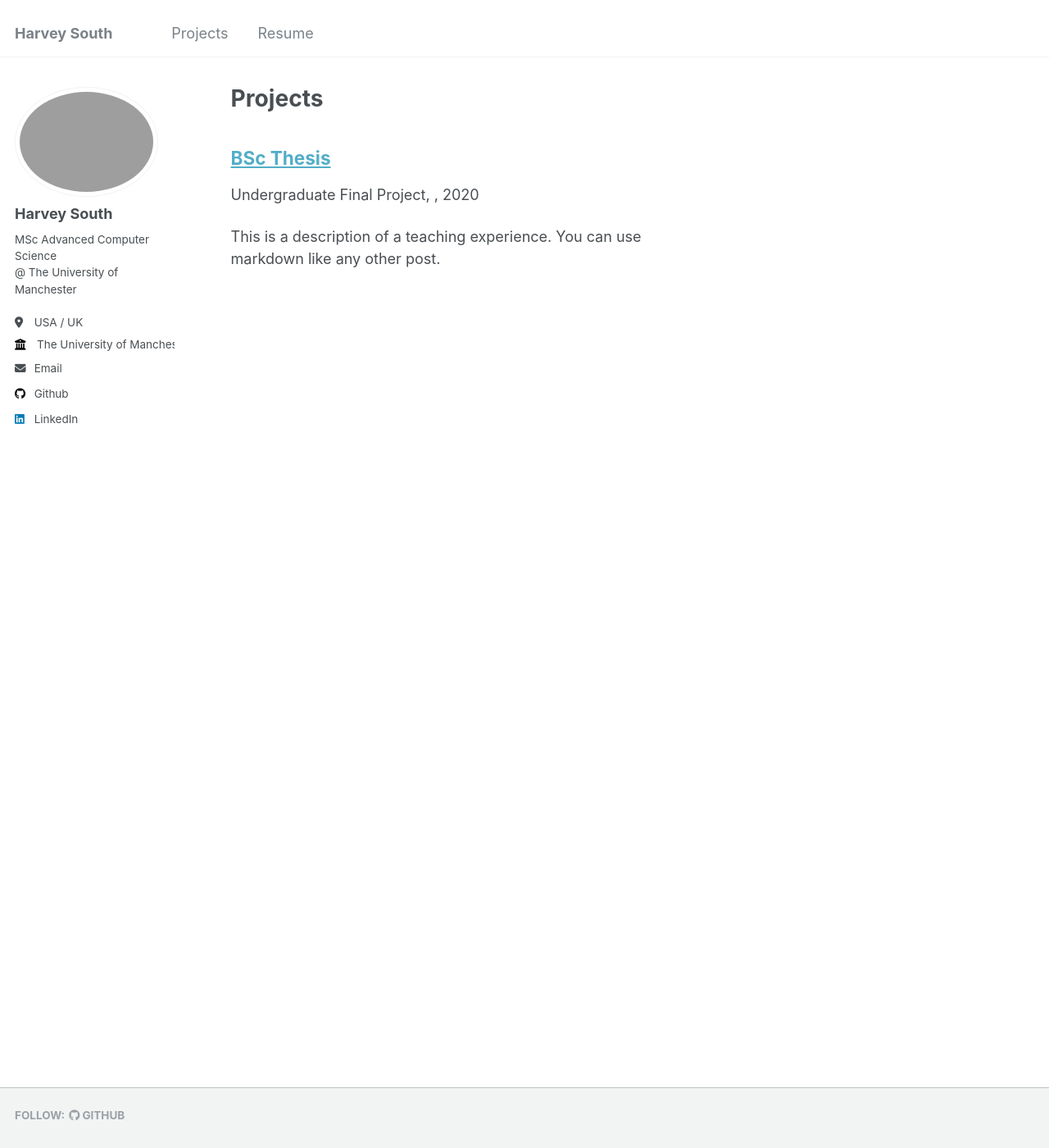
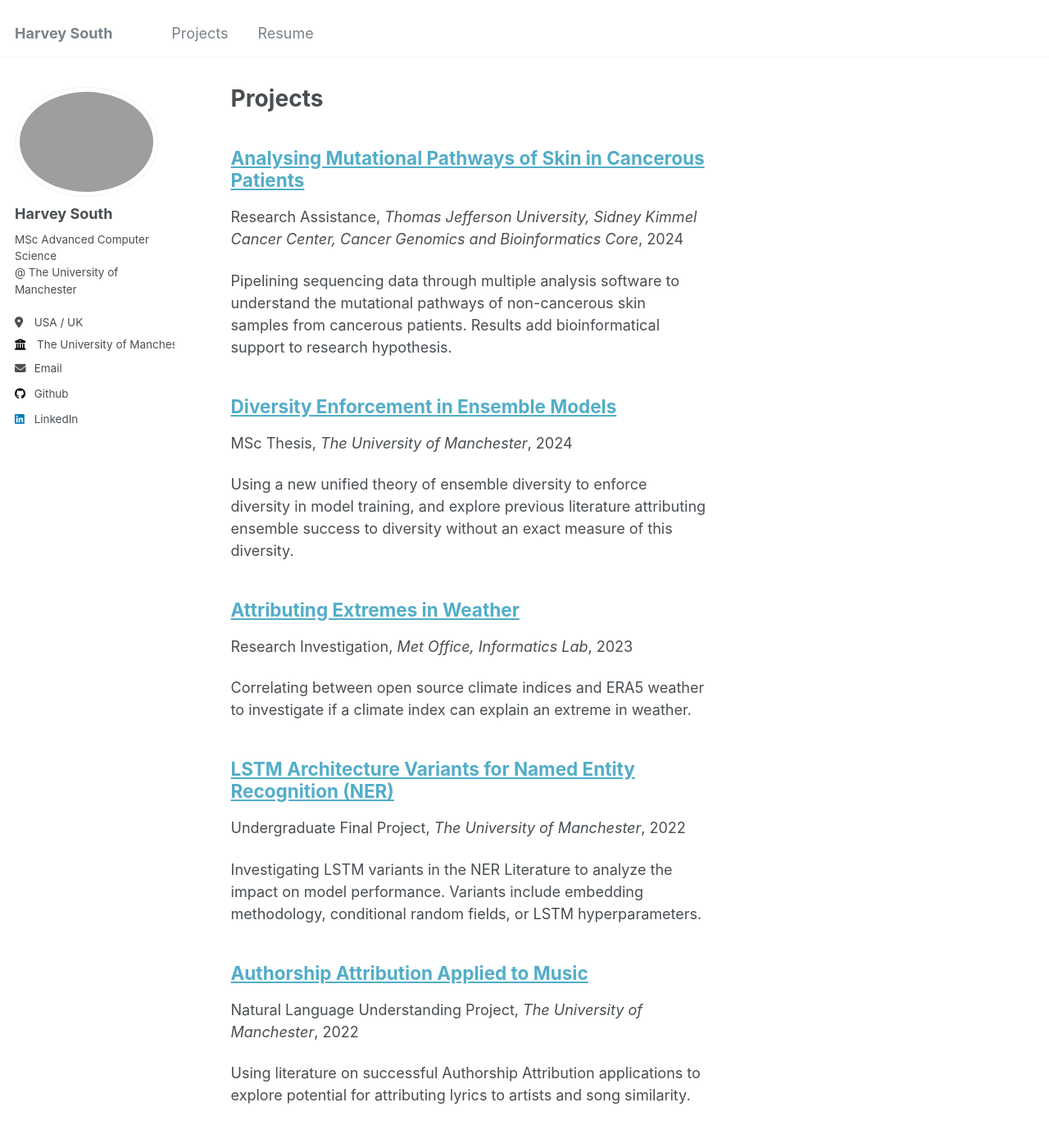
Before and after one commit to MohanSheng/mohansheng.github.io, a Jekyll site: the page built from _pages/projects.html, in a window 1280 px wide and 1400 px high. Shown: the whole window at 82% size. Built offline with Jekyll 4.4.1, drawn with Linux system fonts in a browser that asks for light colours.

Commit message:
Add some basic projects

```diff
--- a/_includes/archive-single.html
+++ b/_includes/archive-single.html
@@ -41,7 +41,7 @@
         {% if post.collection == 'projects' %}
           <p> {{ post.type }}, <i>{{ post.venue }}</i>, {{ post.date | default: "1900-01-01" | date: "%Y" }} </p>
         {% elsif post.collection == 'publications' %}
-          <p>Published in <i>{{ post.venue }}</i>, {{ post.date | default: "1900-01-01" | date: "%Y" }} </p>
+          <p>Completed in <i>{{ post.venue }}</i>, {{ post.date | default: "1900-01-01" | date: "%Y" }} </p>
         {% elsif post.date %}
          <p class="page__date"><strong><i class="fa fa-fw fa-calendar" aria-hidden="true"></i> {{ site.data.ui-text[site.locale].date_label | default: "Published:" }}</strong> <time datetime="{{ post.date | default: "1900-01-01" | date_to_xmlschema }}">{{ post.date | default: "1900-01-01" | date: "%B %d, %Y" }}</time></p>
         {% endif %}
--- a/_layouts/single.html
+++ b/_layouts/single.html
@@ -37,7 +37,7 @@ layout: default
         {% if page.collection == 'teaching' %}
           <p> {{ page.type }}, <i>{{ page.venue }}</i>, {{ page.date | default: "1900-01-01" | date: "%Y" }} </p>
         {% elsif page.venue and page.date %}
-          <p>Published in <i>{{ page.venue }}</i>, {{ page.date | default: "1900-01-01" | date: "%Y" }} </p>
+          <p>Completed in <i>{{ page.venue }}</i>, {{ page.date | default: "1900-01-01" | date: "%Y" }} </p>
         {% elsif page.date %}
           <p class="page__date"><strong><i class="fa fa-fw fa-calendar" aria-hidden="true"></i> {{ site.data.ui-text[site.locale].date_label | default: "Published:" }}</strong> <time datetime="{{ page.date | date_to_xmlschema }}">{{ page.date | default: "1900-01-01" | date: "%B %d, %Y" }}</time></p>
         {% endif %}
--- a/_projects/2019-bsc-thesis.md
+++ /dev/null
@@ -1,18 +0,0 @@
----
-title: "BSc Thesis"
-collection: projects
-type: "Undergraduate Final Project"
-permalink: /projects/2019-bsc-thesis
-date: 2020-05-01
----
-
-This is a description of a teaching experience. You can use markdown like any other post.
-
-Heading 1
-======
-
-Heading 2
-======
-
-Heading 3
-======
--- /dev/null
+++ b/_projects/2022-AA-NLP.md
@@ -0,0 +1,10 @@
+---
+title: "Authorship Attribution Applied to Music"
+collection: projects
+type: "Natural Language Understanding Project"
+permalink: /projects/2022-NLU-Authorship-Attribution
+date: 2022-05-01
+venue: The University of Manchester
+---
+
+Using literature on successful Authorship Attribution applications to explore potential for attributing lyrics to artists and song similarity.
--- /dev/null
+++ b/_projects/2022-bsc-thesis.md
@@ -0,0 +1,10 @@
+---
+title: "LSTM Architecture Variants for Named Entity Recognition (NER)"
+collection: projects
+type: "Undergraduate Final Project"
+permalink: /projects/2022-bsc-thesis
+date: 2022-05-01
+venue: The University of Manchester
+---
+
+Investigating LSTM variants in the NER Literature to analyze the impact on model performance. Variants include embedding methodology, conditional random fields, or LSTM hyperparameters.
--- /dev/null
+++ b/_projects/2023-Climate-Extremes.md
@@ -0,0 +1,10 @@
+---
+title: "Attributing Extremes in Weather"
+collection: projects
+type: "Research Investigation"
+permalink: /projects/2024-climate-investigation
+date: 2023-05-01
+venue: Met Office, Informatics Lab
+---
+
+Correlating between open source climate indices and ERA5 weather to investigate if a climate index can explain an extreme in weather.
--- /dev/null
+++ b/_projects/2024-MSc-Thesis.md
@@ -0,0 +1,10 @@
+---
+title: "Diversity Enforcement in Ensemble Models"
+collection: projects
+type: "MSc Thesis"
+permalink: /projects/2024-msc-thesis
+date: 2024-09-01
+venue: The University of Manchester
+---
+
+Using a new unified theory of ensemble diversity to enforce diversity in model training, and explore previous literature attributing ensemble success to diversity without an exact measure of this diversity.
--- /dev/null
+++ b/_projects/2024-TJU-RA.md
@@ -0,0 +1,10 @@
+---
+title: "Analysing Mutational Pathways of Skin in Cancerous Patients"
+collection: projects
+type: "Research Assistance"
+permalink: /projects/2024-TJU-assistance
+date: 2024-09-01
+venue: Thomas Jefferson University, Sidney Kimmel Cancer Center, Cancer Genomics and Bioinformatics Core
+---
+
+Pipelining sequencing data through multiple analysis software to understand the mutational pathways of non-cancerous skin samples from cancerous patients. Results add bioinformatical support to research hypothesis.
```
